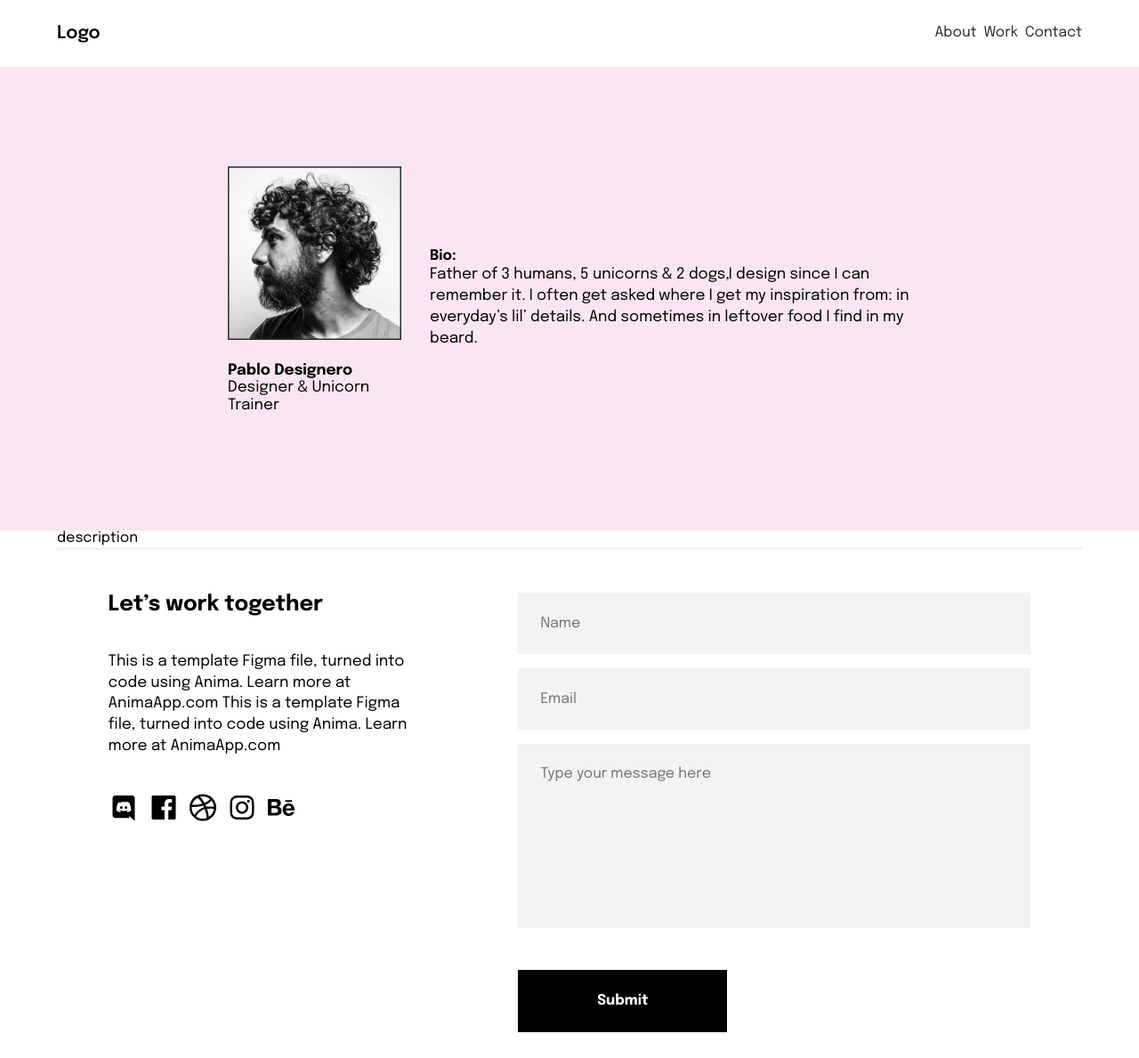
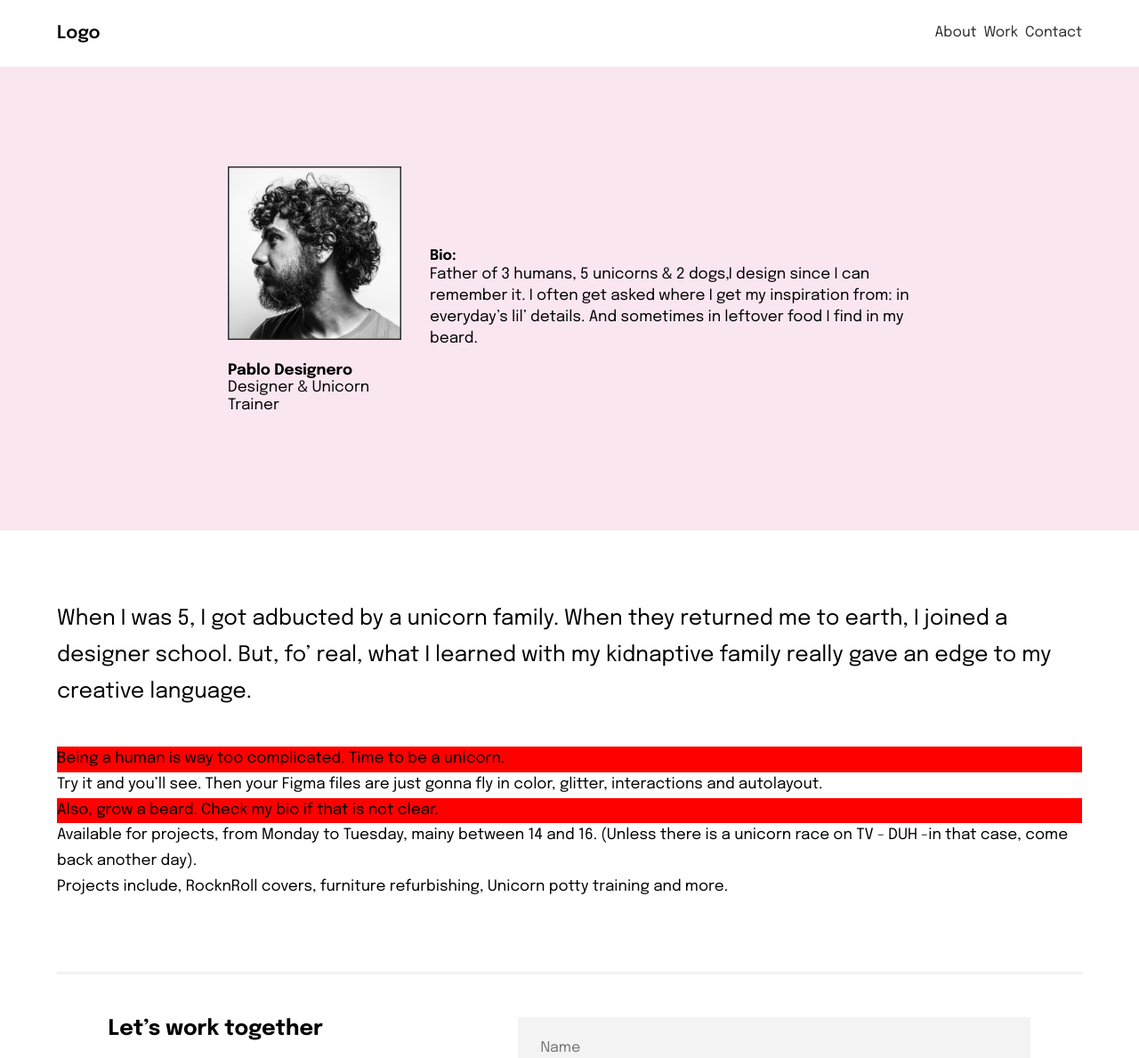
Before and after one commit to Angela-y-los-chicos-de-BIT/portfolio, a plain HTML site: page index.html in a window 1280 px wide. Shown: the top 1189 px of the page at 89% size. Drawn offline with Linux system fonts and the light colour scheme.

Commit message:
[+] RWD: Section - Description

```diff
--- a/css/main.css
+++ b/css/main.css
@@ -112,7 +112,37 @@ ul.main-menu {
 }
 
 /** Main: Section Story */
+.description-content {
+    padding: 5rem 0;
+}
+.description-content *:first-child {
+    margin-bottom: 2.5rem;
+    font-weight: normal;
+    line-height: 1.7;
+}
+.description-content p {
+    line-height: 1.7;
+}
 
+/** Inicio: Forma 1*/
+/* .description-content *:nth-child( even ) {
+    background: #009379;
+}
+.description-content *:last-child {
+    background: #FFFFFF;
+} */
+/** Fin: Forma 1 */
+/** Inicio: Forma 2 */
+/* .description-content *:nth-child(2),
+.description-content *:nth-child(4) {
+    background: blue;
+} */
+
+/* Selecciona cada elemento hijo par excepto el último */
+.description-content *:nth-child(2n):not(:nth-last-child(1)) {
+    background-color: red; /* Cambia esto al color de fondo que prefieras */
+}
+/** Fin: Forma 2 */
 
 /** Footer */
 .footer-content {
--- a/index.html
+++ b/index.html
@@ -40,7 +40,7 @@
                     <img class="avatar-image" src="./images/pablo-designero.png" alt="Foto: Pablo Designero">
 
                     <h1 class="avatar-name">Pablo Designero
-                        <div class="profession">Designer & Unicorn Trainer</div>
+                        <span class="profession">Designer & Unicorn Trainer</span>
                     </h1>
 
                     <!-- <strong class="avatar-name">Pablo Designero</strong>
@@ -55,8 +55,12 @@
         </section>
         <section class="description">
             <div class="container description-content">
-                description
-
+                <h2>When I was 5, I got adbucted by a unicorn family. When they returned me to earth, I joined a designer school. But, fo’ real, what I learned with my kidnaptive family really gave an edge to my creative language.</h2>
+                <p>Being a human is way too complicated. Time to be a unicorn.</p>
+                <p>Try it and you’ll see. Then your Figma files are just gonna fly in color, glitter, interactions and autolayout.</p>
+                <p>Also, grow a beard. Check my bio if that is not clear.</p>
+                <p>Available for projects, from Monday to Tuesday, mainy between 14 and 16. (Unless there is a unicorn race on TV - DUH -in that case, come back another day).</p>
+                <p>Projects include, RocknRoll covers, furniture refurbishing, Unicorn potty training and more.</p>
             </div>
         </section>
 
@@ -95,7 +99,7 @@
                 </ul>
             </div>
             <div class="contact">
-                <form class="form-contact" action="">
+                <form class="form-contact">
                     <div class="field">
                         <input class="form-input" type="text" placeholder="Name">
                     </div>
```
